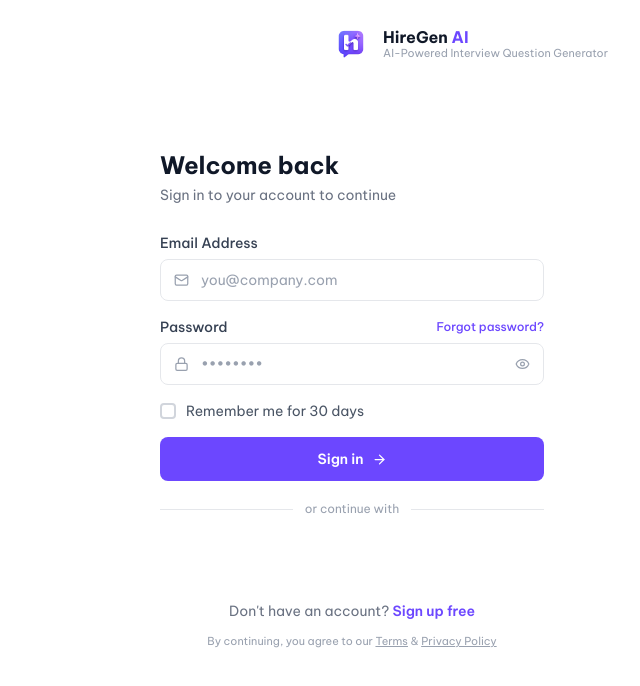
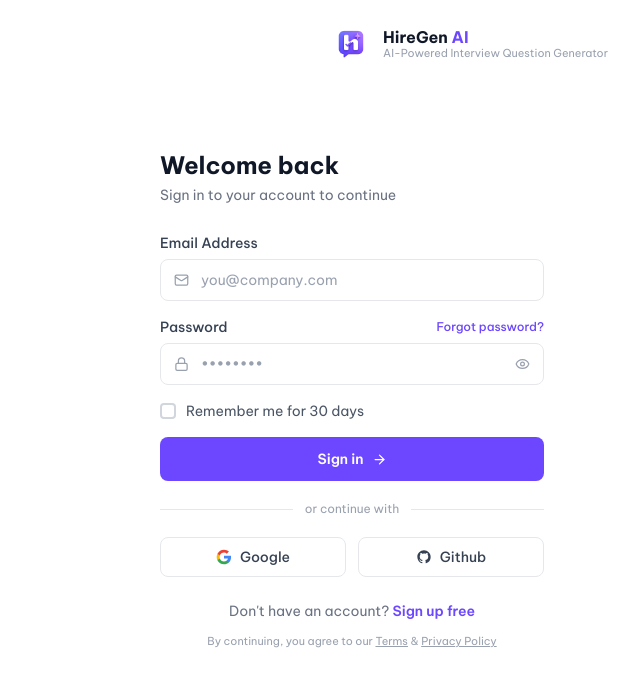
Before and after one commit to tulklk/AI_Interview_Question_Generation_RAG_LLM_FE, a Next.js app: page /login in a window 1280 px wide. Shown: the top 686 px of the page, without its empty margins (640-1280 px from the left). Built offline with nearby package versions, Linux system fonts and the light colour scheme; no server answers.

Commit message:
feat(auth): Google and Github social buttons on login and register
Add shared SocialOAuthRow with compact icon+label buttons; GitHub is UI-only.

```diff
--- a/src/components/auth/login-form.tsx
+++ b/src/components/auth/login-form.tsx
@@ -4,7 +4,6 @@ import { useState, useEffect } from "react";
 import Link from "next/link";
 import { useRouter, useSearchParams } from "next/navigation";
 import { Mail, Lock, Eye, EyeOff, ArrowRight } from "lucide-react";
-import { GoogleLogin } from "@react-oauth/google";
 import type { AxiosError } from "axios";
 import { login, loginWithGoogle } from "@/lib/api/auth";
 import {
@@ -22,6 +21,7 @@ import { setCachedUserProfile } from "@/lib/user-profile-cache";
 import { parseGoogleIdToken } from "@/lib/google-id-token";
 import { syncGoogleAvatarIfNeeded } from "@/lib/sync-google-avatar";
 import { resolveAvatarUrl } from "@/lib/user-display";
+import { SocialOAuthRow } from "@/components/auth/social-oauth-buttons";
 
 export function LoginForm() {
   const router = useRouter();
@@ -285,23 +285,13 @@ export function LoginForm() {
         <div className="flex-1 h-px bg-gray-200" />
       </div>
 
-      {/* Google login button */}
-      <div className="relative">
-        {googleLoading && (
-          <div className="absolute inset-0 flex items-center justify-center bg-white/70 rounded-lg z-10">
-            <span className="w-4 h-4 border-2 border-primary/30 border-t-primary rounded-full animate-spin" />
-          </div>
-        )}
-        <GoogleLogin
-          onSuccess={(credentialResponse) =>
-            handleGoogleSuccess(credentialResponse.credential)
-          }
-          onError={() => addToast("error", lp.loginFailed)}
-          useOneTap={false}
-          text="signin_with"
-          width="100%"
-        />
-      </div>
+      {/* Google + GitHub */}
+      <SocialOAuthRow
+        googleLoading={googleLoading}
+        googleMode="signin"
+        onGoogleSuccess={handleGoogleSuccess}
+        onGoogleError={() => addToast("error", lp.loginFailed)}
+      />
 
       {/* Register link */}
       <p className="text-center text-sm text-gray-500 mt-6">
--- a/src/components/auth/register-jobseeker-form.tsx
+++ b/src/components/auth/register-jobseeker-form.tsx
@@ -17,7 +17,6 @@ import {
   ChevronDown,
   Search,
 } from "lucide-react";
-import { GoogleLogin } from "@react-oauth/google";
 import type { AxiosError } from "axios";
 import { registerCandidate, loginWithGoogle, updateCandidateProfile } from "@/lib/api/auth";
 import { setAuth, setAuthTokens, setUserRole, extractRole, getRoleRedirect, clearAuth } from "@/lib/auth";
@@ -29,6 +28,7 @@ import { useLanguage } from "@/context/language-context";
 import { useToast } from "@/context/toast-context";
 import { useUser } from "@/context/user-context";
 import { setCachedUserProfile } from "@/lib/user-profile-cache";
+import { SocialOAuthRow } from "@/components/auth/social-oauth-buttons";
 
 const TECH_OPTIONS = [
   "JavaScript", "TypeScript", "React", "Next.js", "Vue.js", "Angular",
@@ -430,20 +430,12 @@ export function RegisterJobSeekerForm() {
             <span className="text-xs text-gray-400">{rp.orContinueWith}</span>
             <div className="flex-1 h-px bg-gray-200" />
           </div>
-          <div className="relative">
-            {googleLoading && (
-              <div className="absolute inset-0 flex items-center justify-center bg-white/70 rounded-lg z-10">
-                <span className="w-4 h-4 border-2 border-primary/30 border-t-primary rounded-full animate-spin" />
-              </div>
-            )}
-            <GoogleLogin
-              onSuccess={(c) => handleGoogle(c.credential)}
-              onError={() => addToast("error", rp.registrationFailed)}
-              useOneTap={false}
-              text="signup_with"
-              width="100%"
-            />
-          </div>
+          <SocialOAuthRow
+            googleLoading={googleLoading}
+            googleMode="signup"
+            onGoogleSuccess={handleGoogle}
+            onGoogleError={() => addToast("error", rp.registrationFailed)}
+          />
 
           {/* Footer links */}
           <p className="text-center text-sm text-gray-500 mt-5">
```
